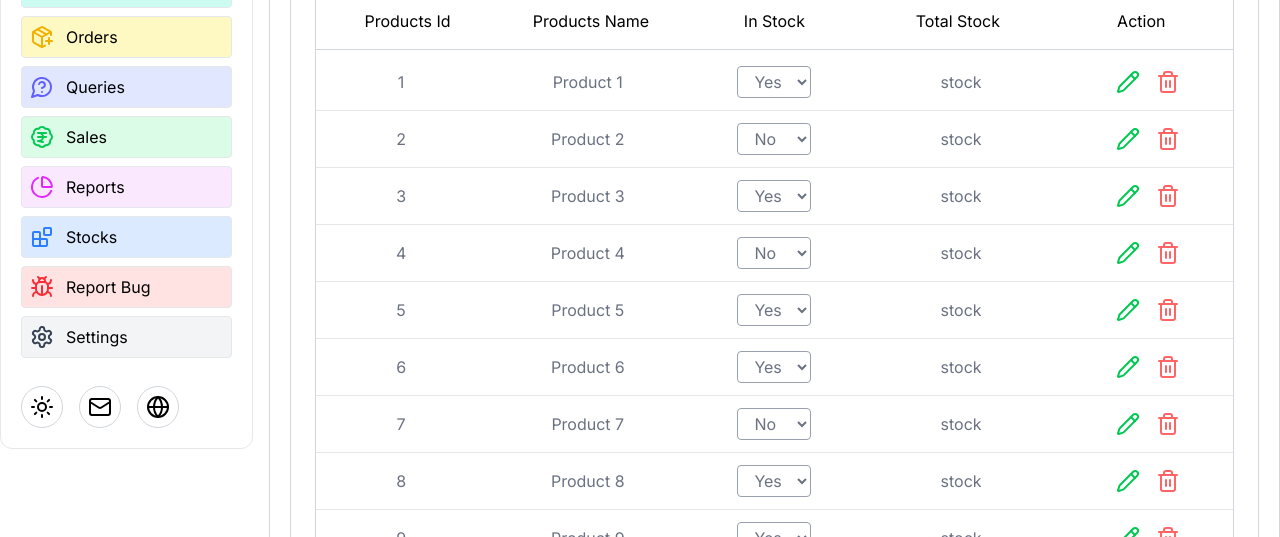
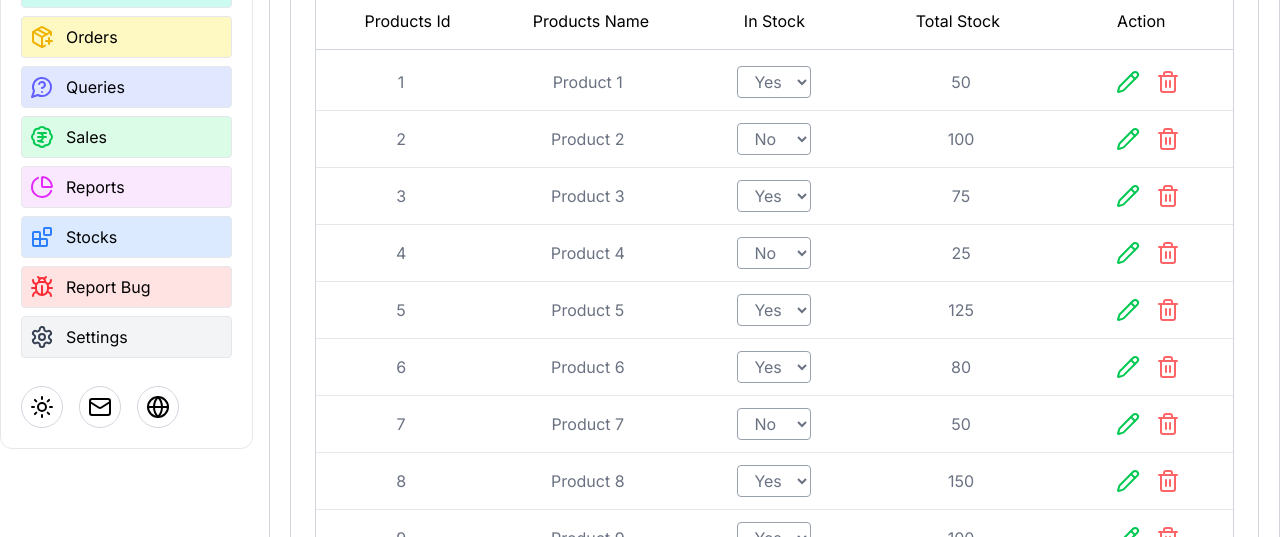
Before and after one commit to Gaurav-Neritic/Neritics_Dashboard, a Next.js app: page /stocks in a window 1280 px wide. Shown: the part 263-800 px from the top of the page. Built offline with nearby package versions, Linux system fonts and the light colour scheme.

Commit message:
StockTable-Update

```diff
--- a/src/components/StockTable.tsx
+++ b/src/components/StockTable.tsx
@@ -176,7 +176,7 @@ const StocksTable = () => {
                     No
                   </option>
                 </select>
-                <h1>stock</h1>
+                <h1>{product.stock}</h1>
                 <div className="flex gap-4">
                   <button
                     className="text-green-500 hover:text-green-600"
```
